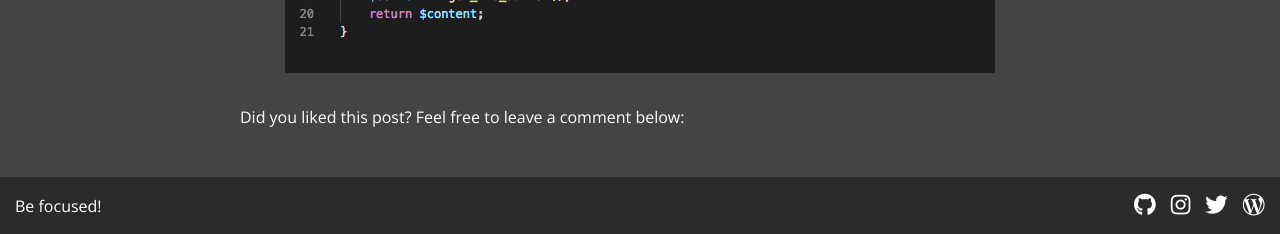
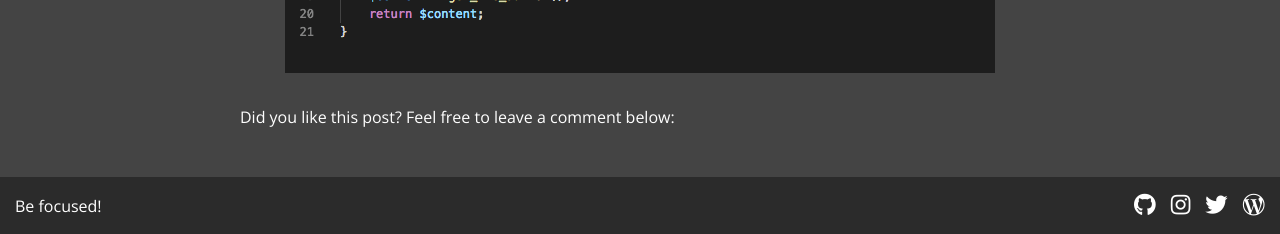
Before and after one commit to flschaves/flschaves.github.io, a Jekyll site: the page built from _posts/2019-06-20-wpcs-in-visual-studio-code.markdown, in a window 1280 px wide and 900 px high, scrolled down 1628 px. Shown: the part 663-897 px from the top of the window. Built offline with Jekyll 4.4.1, drawn with Linux system fonts in a browser that asks for light colours; nearby versions of some CDN libraries; comment, search, counter and statistics services are not loaded.

Commit message:
Fix ortographic erro

```diff
--- a/_layouts/post.html
+++ b/_layouts/post.html
@@ -22,7 +22,7 @@ comments: true
   </div>
 
   {%- if site.disqus.shortname -%}
-    <h4>Did you liked this post? Feel free to leave a comment below:</h4>
+    <h4>Did you like this post? Feel free to leave a comment below:</h4>
     {%- include disqus_comments.html -%}
   {%- endif -%}
 
```
